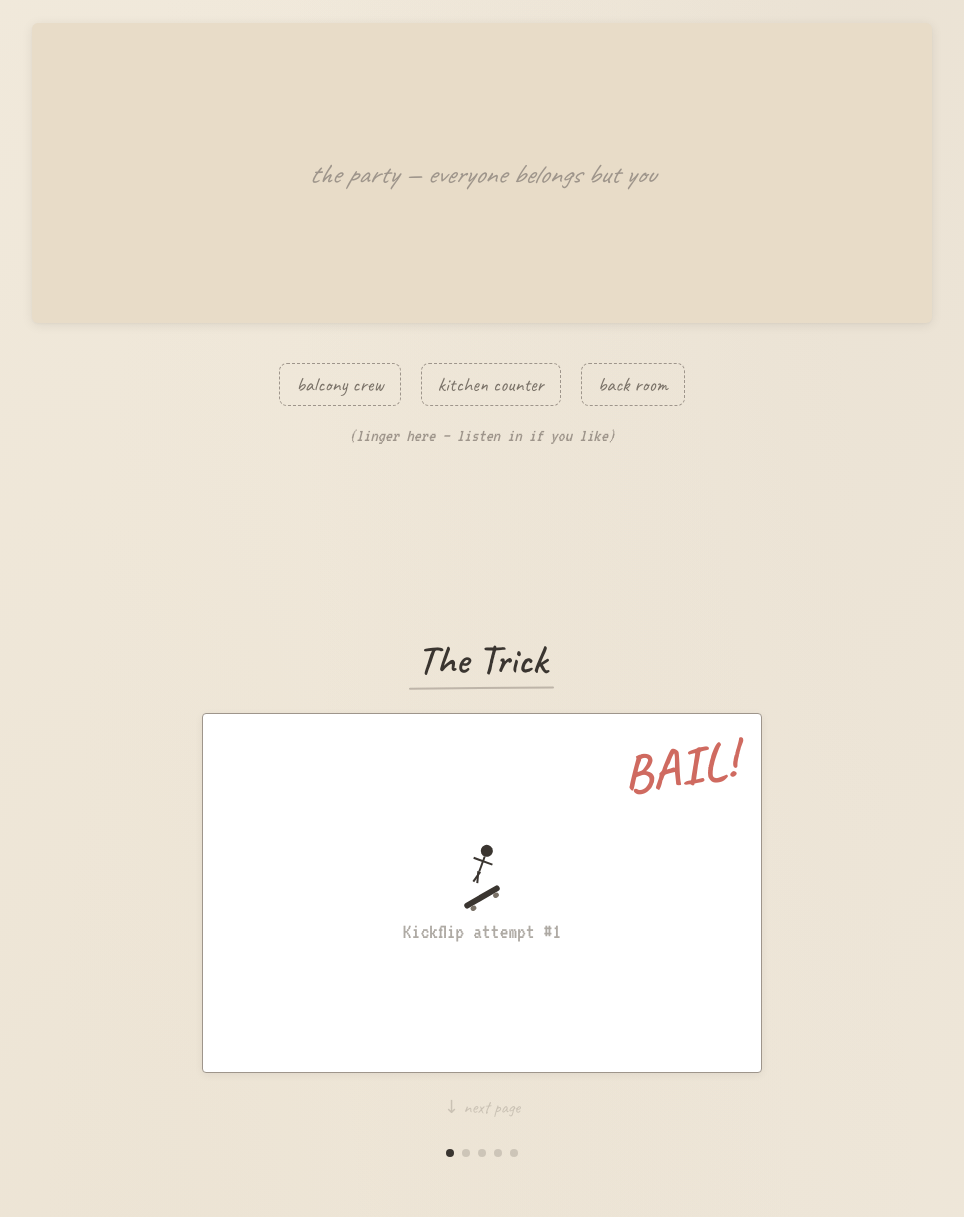
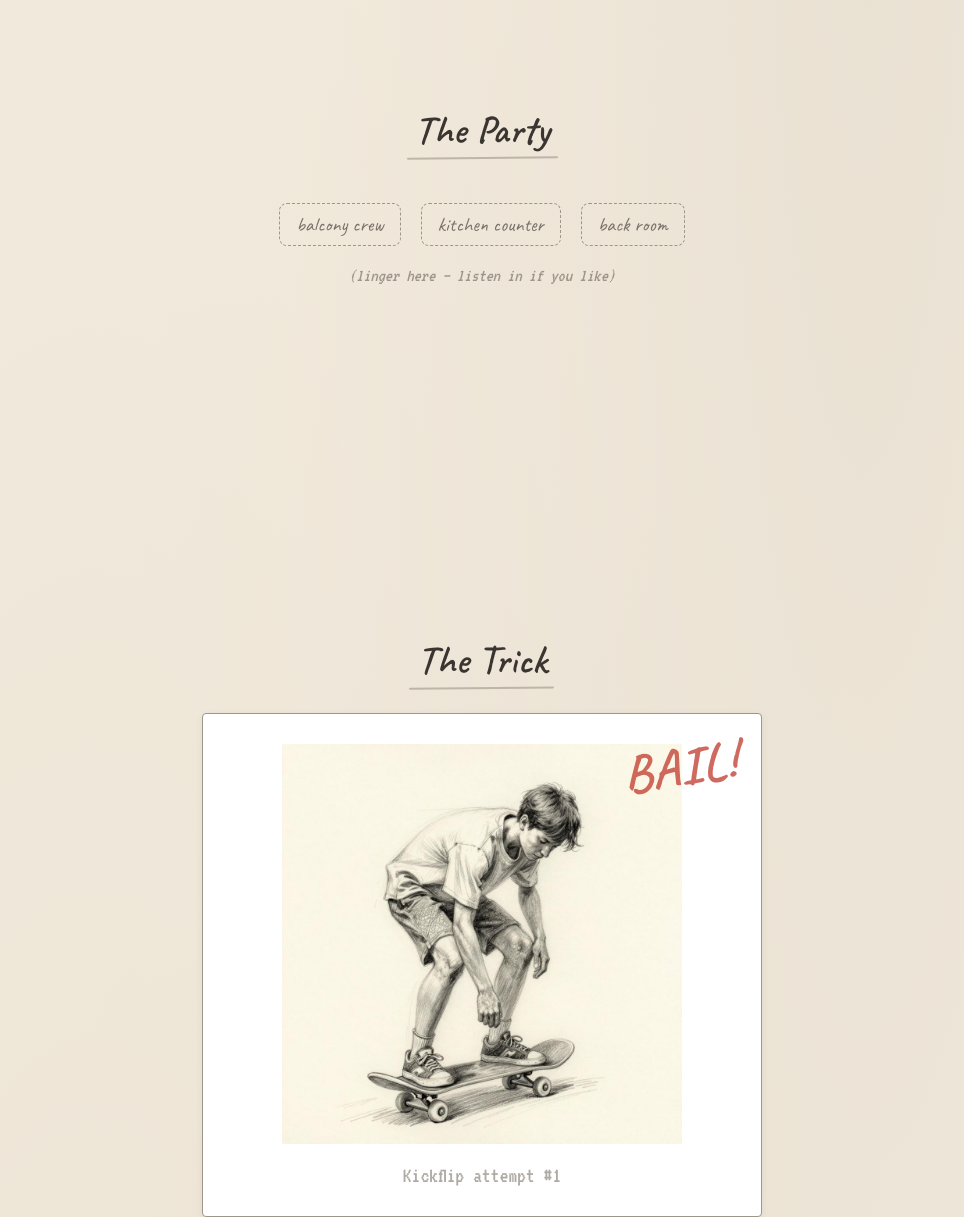
Before and after one commit to 1saneaux/MakeTechEasier, a plain HTML site: page index.html in a window 1280 px wide. Shown: the part 2081-3298 px from the top of the page, without its empty margins (158-1122 px from the left). Drawn offline with Linux system fonts and the light colour scheme.

Commit message:
added images

```diff
--- a/index.html
+++ b/index.html
@@ -202,6 +202,8 @@ body.reduced-motion .moment {
    SCENE FIGURES — image slots with graceful placeholders
    ========================================================================== */
 
+
+/* Scene figure — image slots */
 .scene-figure {
   width: 100%;
   max-width: 900px;
@@ -214,35 +216,17 @@ body.reduced-motion .moment {
   height: auto;
   display: block;
   border-radius: 6px;
-  /* Slight shadow like a taped-in photo */
   box-shadow: 0 2px 12px rgba(0,0,0,0.08), 0 1px 3px rgba(0,0,0,0.04);
 }
 
-/* Placeholder background while image loads or is missing */
-.scene-figure .scene-placeholder {
+/* Panel image inside storyboard */
+.panel-img {
   width: 100%;
-  min-height: 300px;
-  background: var(--paper-dark);
-  border-radius: 6px;
-  display: flex;
-  align-items: center;
-  justify-content: center;
-  box-shadow: 0 2px 12px rgba(0,0,0,0.08), 0 1px 3px rgba(0,0,0,0.04);
-  position: relative;
-}
-
-.scene-placeholder-text {
-  font-family: 'Caveat', cursive;
-  font-size: clamp(18px, 4vw, 28px);
-  color: var(--pencil-light);
-  text-align: center;
-  padding: 20px;
-  font-style: italic;
-}
-
-/* On image load, hide placeholder */
-.scene-figure img.loaded + .scene-placeholder {
-  display: none;
+  height: auto;
+  display: block;
+  border-radius: 2px;
+  object-fit: contain;
+  max-height: 400px;
 }
 
 /* Pencil caption beneath illustrations */
@@ -402,58 +386,6 @@ body.reduced-motion .sketch-panel {
   margin-top: 24px;
 }
 
-/* Stick figure skater — pencil sketch style */
-.stick-skater {
-  width: 20px; height: 40px;
-  margin: 0 auto 4px;
-  position: relative;
-}
-.stick-head {
-  width: 12px; height: 12px;
-  background: var(--ink);
-  border-radius: 50%;
-  margin: 0 auto;
-}
-.stick-body-line {
-  width: 2px; height: 16px;
-  background: var(--ink);
-  margin: 0 auto;
-}
-.stick-arms {
-  width: 20px; height: 2px;
-  background: var(--ink);
-  position: absolute;
-  top: 16px; left: 0;
-}
-.stick-legs {
-  display: flex; justify-content: center;
-}
-.stick-leg {
-  width: 2px; height: 12px;
-  background: var(--ink);
-  transform-origin: top center;
-}
-.stick-leg.left { transform: rotate(-15deg); }
-.stick-leg.right { transform: rotate(15deg); }
-
-/* Skateboard — pencil line */
-.skateboard {
-  width: 40px; height: 6px;
-  background: var(--ink);
-  margin: 0 auto;
-  position: relative;
-  border-radius: 3px;
-}
-.skateboard::before, .skateboard::after {
-  content: '';
-  position: absolute;
-  bottom: -5px;
-  width: 6px; height: 5px;
-  background: var(--pencil);
-  border-radius: 50%;
-}
-.skateboard::before { left: 4px; }
-.skateboard::after { right: 4px; }
 
 /* Stamps — handwritten notebook annotations */
 .panel-stamp {
@@ -995,11 +927,9 @@ body.reduced-motion * {
   .scene-figure {
     margin: 0 0 16px;
   }
-  .scene-figure img,
-  .scene-placeholder {
+  .scene-figure img {
     border-radius: 4px;
   }
-
   .sketch-panel {
     min-height: 280px;
   }
@@ -1055,15 +985,6 @@ body.reduced-motion * {
 <!-- MOMENT 2: THE LINE -->
 <section id="moment-the-line" class="moment">
   <div class="moment-title">The Line</div>
-  <figure class="scene-figure">
-    <img src="assets/the-line.jpg"
-         alt="A pencil sketch of a Chipotle kitchen: crew members working the prep line side by side, order tickets hanging above, steam rising from the warming station"
-         onerror="this.style.display='none'"
-         onload="this.classList.add('loaded')">
-    <div class="scene-placeholder">
-      <div class="scene-placeholder-text">the line — where it started</div>
-    </div>
-  </figure>
   <div class="scene-caption">Before tech, I learned service under pressure.</div>
 </section>
 
@@ -1080,15 +1001,6 @@ body.reduced-motion * {
 <!-- MOMENT 3: THE PARTY -->
 <section id="moment-the-party" class="moment">
   <div class="moment-title">The Party</div>
-  <figure class="scene-figure">
-    <img src="assets/the-party.jpg"
-         alt="A pencil sketch of a house party: groups chatting on a balcony and near the kitchen, a speaker playing music, and a figure sitting alone on the couch watching everyone"
-         onerror="this.style.display='none'"
-         onload="this.classList.add('loaded')">
-    <div class="scene-placeholder">
-      <div class="scene-placeholder-text">the party — everyone belongs but you</div>
-    </div>
-  </figure>
 
   <!-- Speech bubble zones — simple labeled buttons that reveal dialogue -->
   <div class="party-bubble-row" id="party-bubbles">
@@ -1133,15 +1045,6 @@ body.reduced-motion * {
 <!-- THE BET -->
 <section id="moment-the-bet" class="moment">
   <div class="moment-title">The Bet</div>
-  <figure class="scene-figure">
-    <img src="assets/the-bet.jpg"
-         alt="A pencil sketch of a classroom: desks with seated figures, a chalkboard listing what's being left behind, and one figure walking toward the exit door"
-         onerror="this.style.display='none'"
-         onload="this.classList.add('loaded')">
-    <div class="scene-placeholder">
-      <div class="scene-placeholder-text">the bet — walking away from comfortable</div>
-    </div>
-  </figure>
   <div class="scene-caption">I left a steady paycheck to start over at zero. Scary? Yes. But you can't land a trick you never attempt.</div>
 </section>
 
@@ -1158,6 +1061,9 @@ body.reduced-motion * {
 <!-- THE CLIMB — rising timeline -->
 <section id="moment-the-climb" class="moment">
   <div class="moment-title">The Climb</div>
+  <figure class="scene-figure">
+    <img src="assets/the-climb.jpg" alt="A pencil sketch of a winding road climbing a hillside past a watchtower, buildings, and storm clouds, toward a summit">
+  </figure>
   <div class="climb-timeline" id="climb-timeline">
     <!-- Waypoints rendered by JS -->
   </div>
@@ -1178,6 +1084,9 @@ body.reduced-motion * {
 
 <!-- FOOTER -->
 <section id="moment-footer" class="moment">
+  <figure class="scene-figure">
+    <img src="assets/the-footer.jpg" alt="A pencil sketch of a sunrise over a city skyline, a lone figure with a skateboard looking out from a rooftop">
+  </figure>
   <div class="mission-line">I make tech easier for everyone.</div>
   <div class="footer-divider"></div>
   <div class="footer-links">
@@ -1282,36 +1191,33 @@ function initPartyTouchReveal() {
 
 const STORYBOARD_PANELS = [
   {
-    skater: 'transform:rotate(20deg);',
-    board: 'transform:rotate(-30deg); margin-top:10px;',
+    img: 'assets/trick-1.jpg',
+    alt: 'Pencil sketch: mid-kickflip, about to bail',
     stamp: '<span class="panel-stamp bail">BAIL!</span>',
     note: 'Kickflip attempt #1',
   },
   {
-    skater: '',
-    board: '',
+    img: 'assets/trick-2.jpg',
+    alt: 'Pencil sketch: resetting stance, changing one variable',
     stamp: '',
     note: '&#8635; One variable changed',
     noteColor: 'var(--teal)',
   },
   {
-    skater: 'transform:rotate(10deg);',
-    board: 'transform:rotate(-10deg); margin-top:5px;',
+    img: 'assets/trick-3.jpg',
+    alt: 'Pencil sketch: second attempt, closer to landing',
     stamp: '<span class="panel-stamp bail-closer">bail... closer</span>',
     note: 'Attempt #2',
   },
   {
-    skater: 'transform:translateY(-10px);',
-    board: 'transform:rotate(180deg); margin-top:4px;',
-    arms: 'transform:rotate(-10deg);',
+    img: 'assets/trick-4.jpg',
+    alt: 'Pencil sketch: almost landing, board nearly level',
     stamp: '<span class="panel-stamp almost">almost...!</span>',
     note: '',
   },
   {
-    skater: '',
-    board: '',
-    arms: 'transform:rotate(-5deg);',
-    legsStyle: 'transform:rotate(0);',
+    img: 'assets/trick-5.jpg',
+    alt: 'Pencil sketch: landed the trick, rolling away clean',
     stamp: '<span class="panel-stamp landed">LANDED!</span>',
     note: '&#9733; &#9733; &#9733;',
     noteColor: 'var(--green)',
@@ -1329,22 +1235,11 @@ function renderTrick(el) {
 }
 
 function buildPanelHTML(p) {
-  const armsStyle = p.arms || '';
-  const legsStyle = p.legsStyle || '';
   const noteColor = p.noteColor ? `color:${p.noteColor};` : '';
 
   return `
     <div class="panel-scene">
-      <div class="stick-skater" style="${p.skater}">
-        <div class="stick-head"></div>
-        <div class="stick-body-line"></div>
-        <div class="stick-arms" style="${armsStyle}"></div>
-        <div class="stick-legs">
-          <div class="stick-leg left" style="${legsStyle}"></div>
-          <div class="stick-leg right" style="${legsStyle}"></div>
-        </div>
-      </div>
-      <div class="skateboard" style="${p.board}"></div>
+      <img class="panel-img" src="${p.img}" alt="${p.alt}" onerror="this.style.display='none'">
       ${p.note ? `<div class="panel-note" style="${noteColor}">${p.note}</div>` : ''}
     </div>
     ${p.stamp}
@@ -1677,23 +1572,6 @@ if (window.matchMedia('(prefers-reduced-motion: reduce)').matches) {
 // IMAGE PLACEHOLDER HANDLING
 // ==========================================================================
 
-// When an image loads, hide its sibling placeholder
-document.querySelectorAll('.scene-figure img').forEach(img => {
-  if (img.complete && img.naturalWidth > 0) {
-    img.classList.add('loaded');
-    const placeholder = img.nextElementSibling;
-    if (placeholder && placeholder.classList.contains('scene-placeholder')) {
-      placeholder.style.display = 'none';
-    }
-  }
-  img.addEventListener('load', () => {
-    img.classList.add('loaded');
-    const placeholder = img.nextElementSibling;
-    if (placeholder && placeholder.classList.contains('scene-placeholder')) {
-      placeholder.style.display = 'none';
-    }
-  });
-});
 
 // ==========================================================================
 // INIT
```
Also changed, not shown: assets/the-climb.jpg (added), assets/the-footer.jpg (added), assets/trick-1.jpg (added), assets/trick-2.jpg (added), assets/trick-3.jpg (added), assets/trick-4.jpg (added), assets/trick-5.jpg (added).
